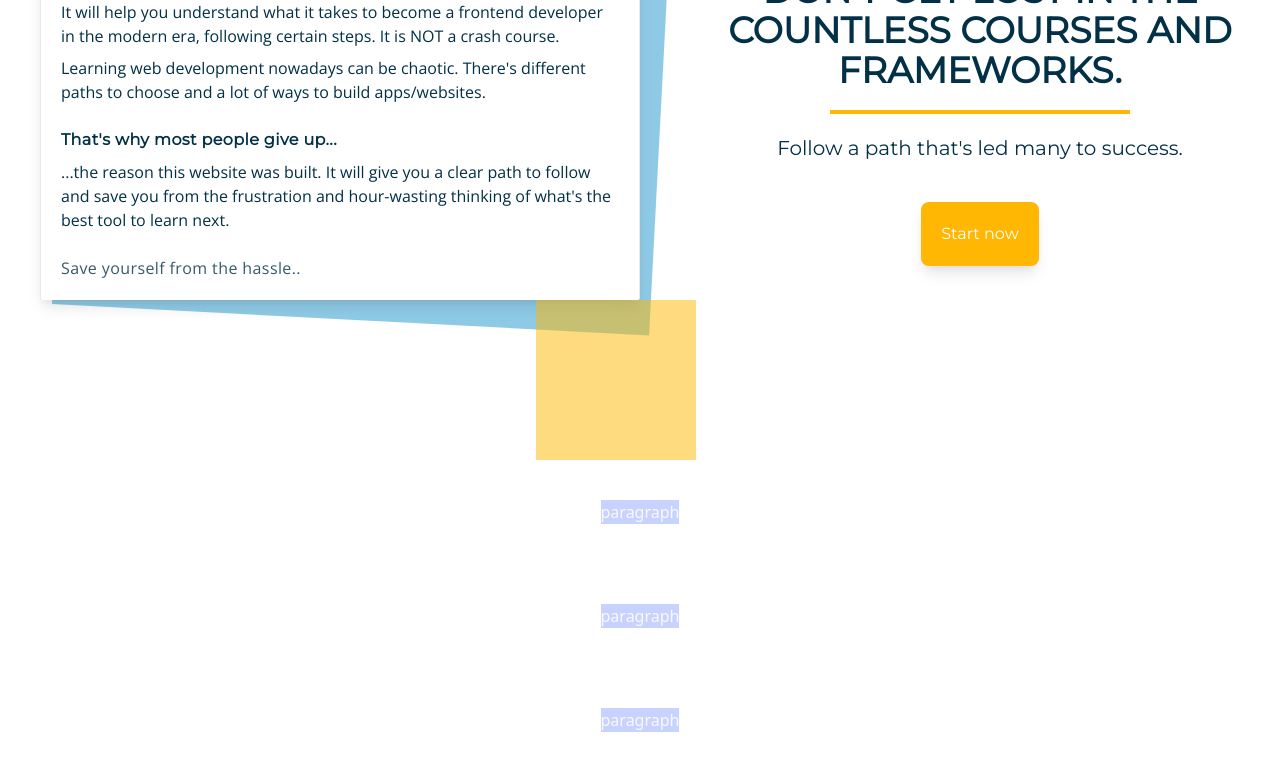
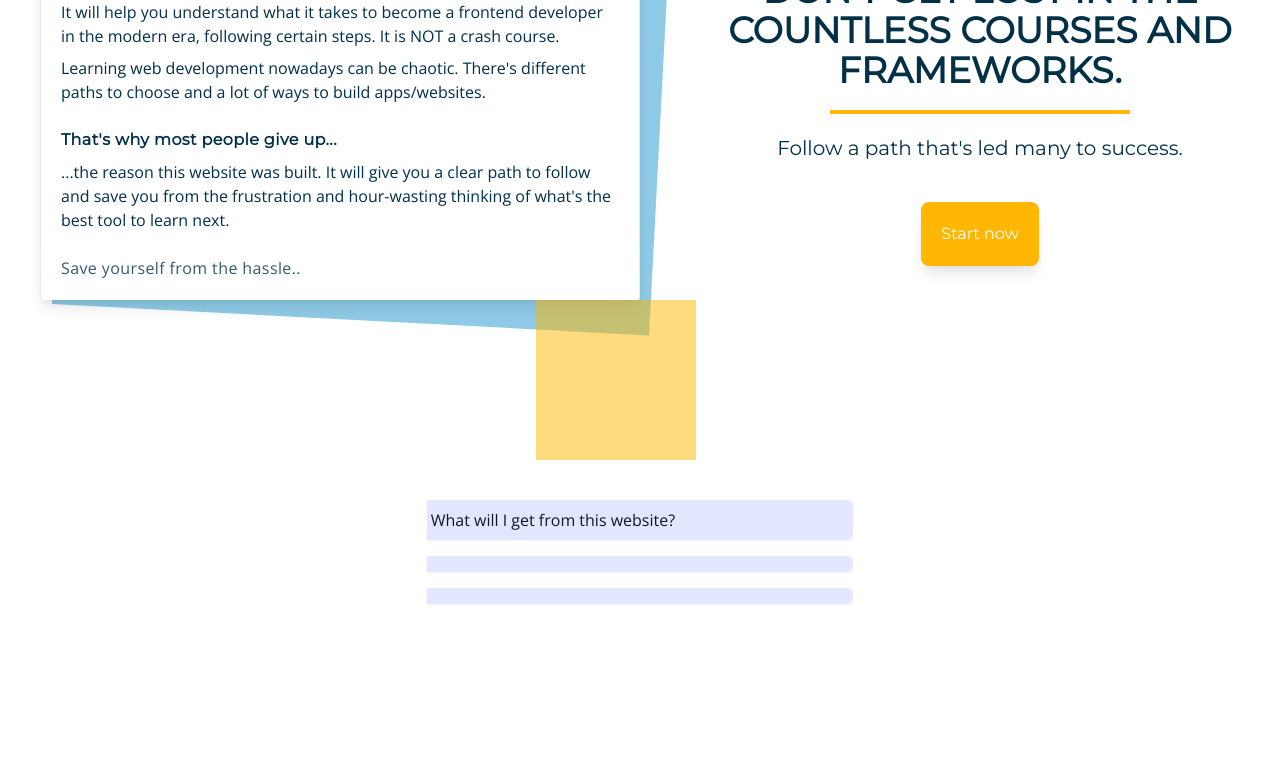
Before and after one commit to anargiris/learnfrontend, a Next.js app: page / in a window 1280 px wide. Shown: the part 1019-1789 px from the top of the page. Built offline with nearby package versions, Linux system fonts and the light colour scheme.

Commit message:
small changes

```diff
--- a/components/Accordion.js
+++ b/components/Accordion.js
@@ -1,14 +1,36 @@
 import { useState } from "react";
 import { motion, AnimatePresence } from "framer-motion";
 
-const Accordion = () => {
+const Accordion = ({ question, answer }) => {
   const [isOpen, setIsOpen] = useState(false);
   return (
-    <div className="flex justify-center items-center mt-20 relative z-20">
-      <div className="bg-indigo-200" onClick={() => setIsOpen(!isOpen)}>
-        paragraph
-      </div>
-      {isOpen && <div>hidden stuff</div>}
+    <div className="w-1/3 mb-4">
+      <AnimatePresence>
+        <motion.div
+          key="question"
+          className="rounded-tr-md relative z-20  rounded-br-md shadow-sm px-1 py-2 bg-indigo-100 cursor-pointer font-open"
+          onClick={() => setIsOpen(!isOpen)}
+        >
+          <motion.div className="text-gray-900">{question}</motion.div>
+        </motion.div>
+
+        {isOpen && (
+          <motion.div
+            key="answer"
+            initial={{ y: -10 }}
+            animate={{
+              y: 0,
+              transition: {
+                duration: 0.4,
+              },
+            }}
+            exit={{ y: -10, opacity: 0 }}
+            className="p-2 font-open text-lg text-gray-700 border-l border-b border-gray-300"
+          >
+            {answer}
+          </motion.div>
+        )}
+      </AnimatePresence>
     </div>
   );
 };
--- a/components/Whatsthis.js
+++ b/components/Whatsthis.js
@@ -11,7 +11,7 @@ const Whatsthis = () => {
       <h3 className="text-4xl text-white uppercase bg-blue-primary py-5 text-center font-bold">
         Become a frontend developer
       </h3>
-      <div className="flex justify-between">
+      <div className="flex md:flex-row flex-col justify-between">
         <div className="p-10 flex-1 relative">
           <div className="text-blue-strong font-open shadow-lg border-l border-t border-r border-blue-strong border-opacity-10 rounded-sm p-5 relative bg-white">
             <span
--- a/pages/index.js
+++ b/pages/index.js
@@ -12,8 +12,11 @@ export default function Home() {
     >
       <Hero />
       <Whatsthis />
-      <section className="h-screen">
-        <Accordion />
+      <section className="h-screen flex flex-col items-center">
+        <Accordion
+          question="What will I get from this website?"
+          answer="You will understand what it takes to become a frontend developer as well as having a clear idea of what steps to follow to make it."
+        />
         <Accordion />
         <Accordion />
       </section>
--- a/pages/introduction.js
+++ b/pages/introduction.js
@@ -56,9 +56,9 @@ const introduction = () => {
             </div>
           </div>
         </section>
-        <section className="mt-20 text-center border-t-4 py-10 border-blue-strong">
+        <section className="mt-20 text-center border-t-2 py-10 border-blue-secondary">
           <h4 className="text-4xl mb-10 font-bold font-mont">
-            Start with HTML
+            Start with <span className="text-yellow-primary">HTML</span>
           </h4>
           <Link href="/html">
             <motion.div
```
